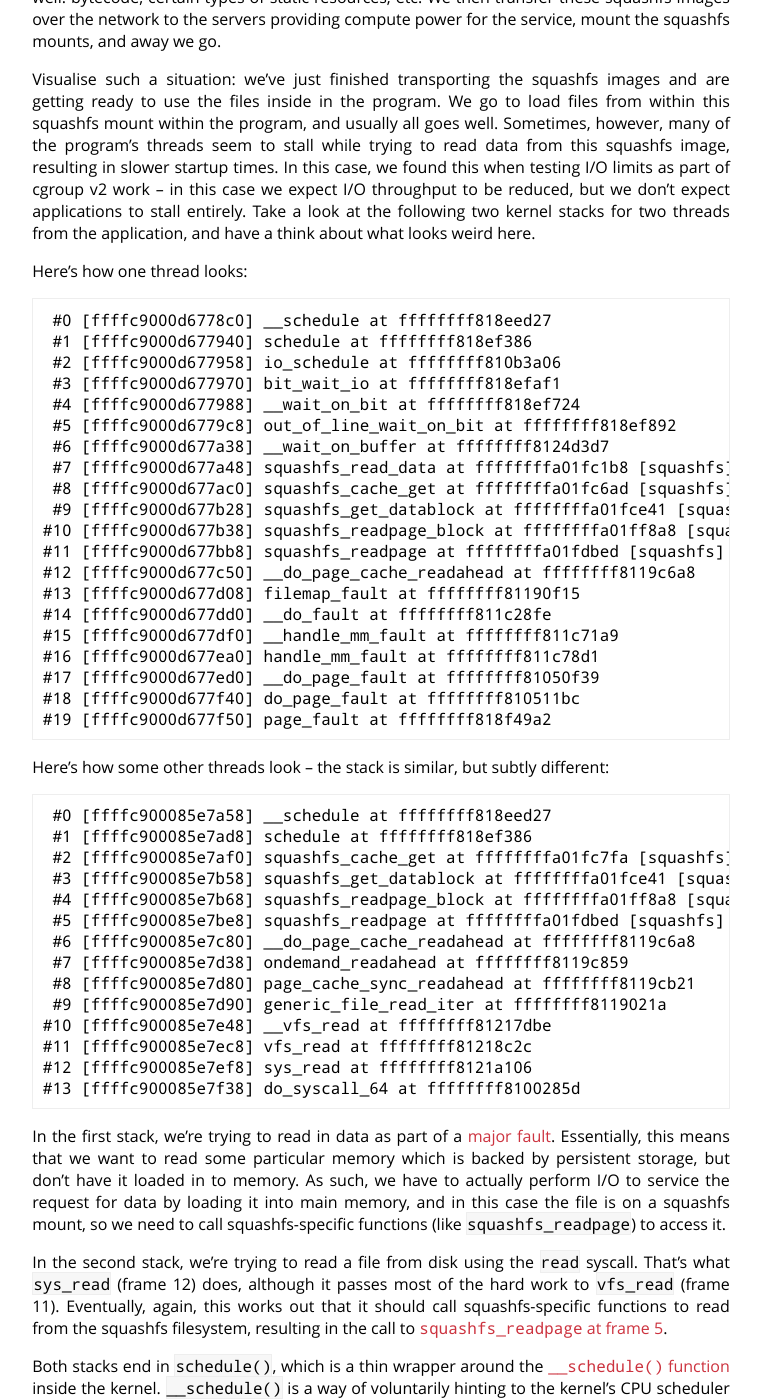
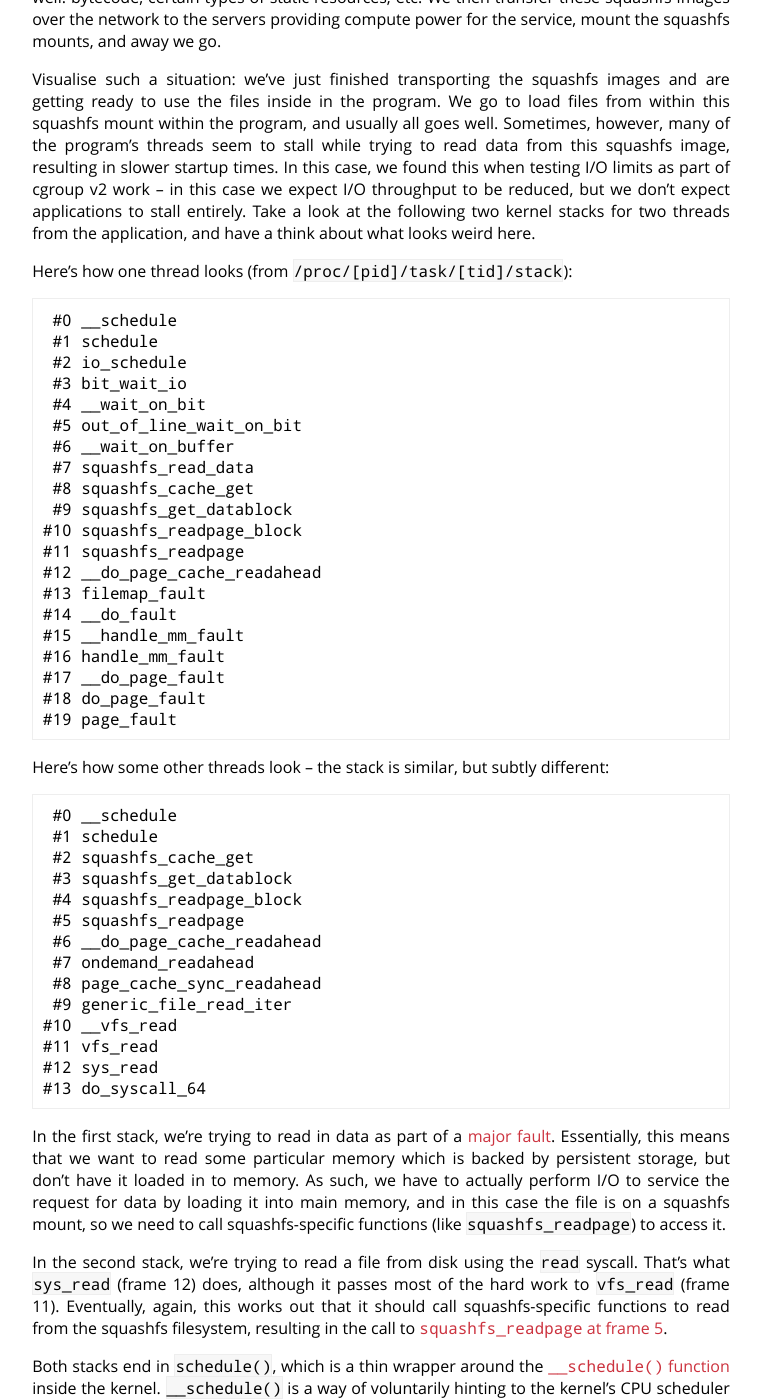
Before and after one commit to cdown/chrisdown.name, a Jekyll site: the page built from _posts/2018-04-17-kernel-adventures-the-curious-case-of-squashfs-stalls.md, in a window 1280 px wide and 1400 px high, scrolled down 436 px. Shown: the whole window, without its empty margins (259-1021 px from the left). Built offline with Jekyll 4.4.1, drawn with Linux system fonts in a browser that asks for light colours.

Commit message:
Mention this is from /proc/pid/stack

```diff
--- a/_posts/2018-04-17-kernel-adventures-the-curious-case-of-squashfs-stalls.md
+++ b/_posts/2018-04-17-kernel-adventures-the-curious-case-of-squashfs-stalls.md
@@ -34,46 +34,46 @@ don't expect applications to stall entirely. Take a look at the following two
 kernel stacks for two threads from the application, and have a think about what
 looks weird here.
 
-Here's how one thread looks:
+Here's how one thread looks (from `/proc/[pid]/task/[tid]/stack`):
 
-     #0 [ffffc9000d6778c0] __schedule at ffffffff818eed27
-     #1 [ffffc9000d677940] schedule at ffffffff818ef386
-     #2 [ffffc9000d677958] io_schedule at ffffffff810b3a06
-     #3 [ffffc9000d677970] bit_wait_io at ffffffff818efaf1
-     #4 [ffffc9000d677988] __wait_on_bit at ffffffff818ef724
-     #5 [ffffc9000d6779c8] out_of_line_wait_on_bit at ffffffff818ef892
-     #6 [ffffc9000d677a38] __wait_on_buffer at ffffffff8124d3d7
-     #7 [ffffc9000d677a48] squashfs_read_data at ffffffffa01fc1b8 [squashfs]
-     #8 [ffffc9000d677ac0] squashfs_cache_get at ffffffffa01fc6ad [squashfs]
-     #9 [ffffc9000d677b28] squashfs_get_datablock at ffffffffa01fce41 [squashfs]
-    #10 [ffffc9000d677b38] squashfs_readpage_block at ffffffffa01ff8a8 [squashfs]
-    #11 [ffffc9000d677bb8] squashfs_readpage at ffffffffa01fdbed [squashfs]
-    #12 [ffffc9000d677c50] __do_page_cache_readahead at ffffffff8119c6a8
-    #13 [ffffc9000d677d08] filemap_fault at ffffffff81190f15
-    #14 [ffffc9000d677dd0] __do_fault at ffffffff811c28fe
-    #15 [ffffc9000d677df0] __handle_mm_fault at ffffffff811c71a9
-    #16 [ffffc9000d677ea0] handle_mm_fault at ffffffff811c78d1
-    #17 [ffffc9000d677ed0] __do_page_fault at ffffffff81050f39
-    #18 [ffffc9000d677f40] do_page_fault at ffffffff810511bc
-    #19 [ffffc9000d677f50] page_fault at ffffffff818f49a2
+     #0 __schedule
+     #1 schedule
+     #2 io_schedule
+     #3 bit_wait_io
+     #4 __wait_on_bit
+     #5 out_of_line_wait_on_bit
+     #6 __wait_on_buffer
+     #7 squashfs_read_data
+     #8 squashfs_cache_get
+     #9 squashfs_get_datablock
+    #10 squashfs_readpage_block
+    #11 squashfs_readpage
+    #12 __do_page_cache_readahead
+    #13 filemap_fault
+    #14 __do_fault
+    #15 __handle_mm_fault
+    #16 handle_mm_fault
+    #17 __do_page_fault
+    #18 do_page_fault
+    #19 page_fault
 
 Here's how some other threads look -- the stack is similar, but subtly
 different:
 
-     #0 [ffffc900085e7a58] __schedule at ffffffff818eed27
-     #1 [ffffc900085e7ad8] schedule at ffffffff818ef386
-     #2 [ffffc900085e7af0] squashfs_cache_get at ffffffffa01fc7fa [squashfs]
-     #3 [ffffc900085e7b58] squashfs_get_datablock at ffffffffa01fce41 [squashfs]
-     #4 [ffffc900085e7b68] squashfs_readpage_block at ffffffffa01ff8a8 [squashfs]
-     #5 [ffffc900085e7be8] squashfs_readpage at ffffffffa01fdbed [squashfs]
-     #6 [ffffc900085e7c80] __do_page_cache_readahead at ffffffff8119c6a8
-     #7 [ffffc900085e7d38] ondemand_readahead at ffffffff8119c859
-     #8 [ffffc900085e7d80] page_cache_sync_readahead at ffffffff8119cb21
-     #9 [ffffc900085e7d90] generic_file_read_iter at ffffffff8119021a
-    #10 [ffffc900085e7e48] __vfs_read at ffffffff81217dbe
-    #11 [ffffc900085e7ec8] vfs_read at ffffffff81218c2c
-    #12 [ffffc900085e7ef8] sys_read at ffffffff8121a106
-    #13 [ffffc900085e7f38] do_syscall_64 at ffffffff8100285d
+     #0 __schedule
+     #1 schedule
+     #2 squashfs_cache_get
+     #3 squashfs_get_datablock
+     #4 squashfs_readpage_block
+     #5 squashfs_readpage
+     #6 __do_page_cache_readahead
+     #7 ondemand_readahead
+     #8 page_cache_sync_readahead
+     #9 generic_file_read_iter
+    #10 __vfs_read
+    #11 vfs_read
+    #12 sys_read
+    #13 do_syscall_64
 
 In the first stack, we're trying to read in data as part of a [major
 fault](https://en.wikipedia.org/wiki/Page_fault#Major). Essentially, this means
```
